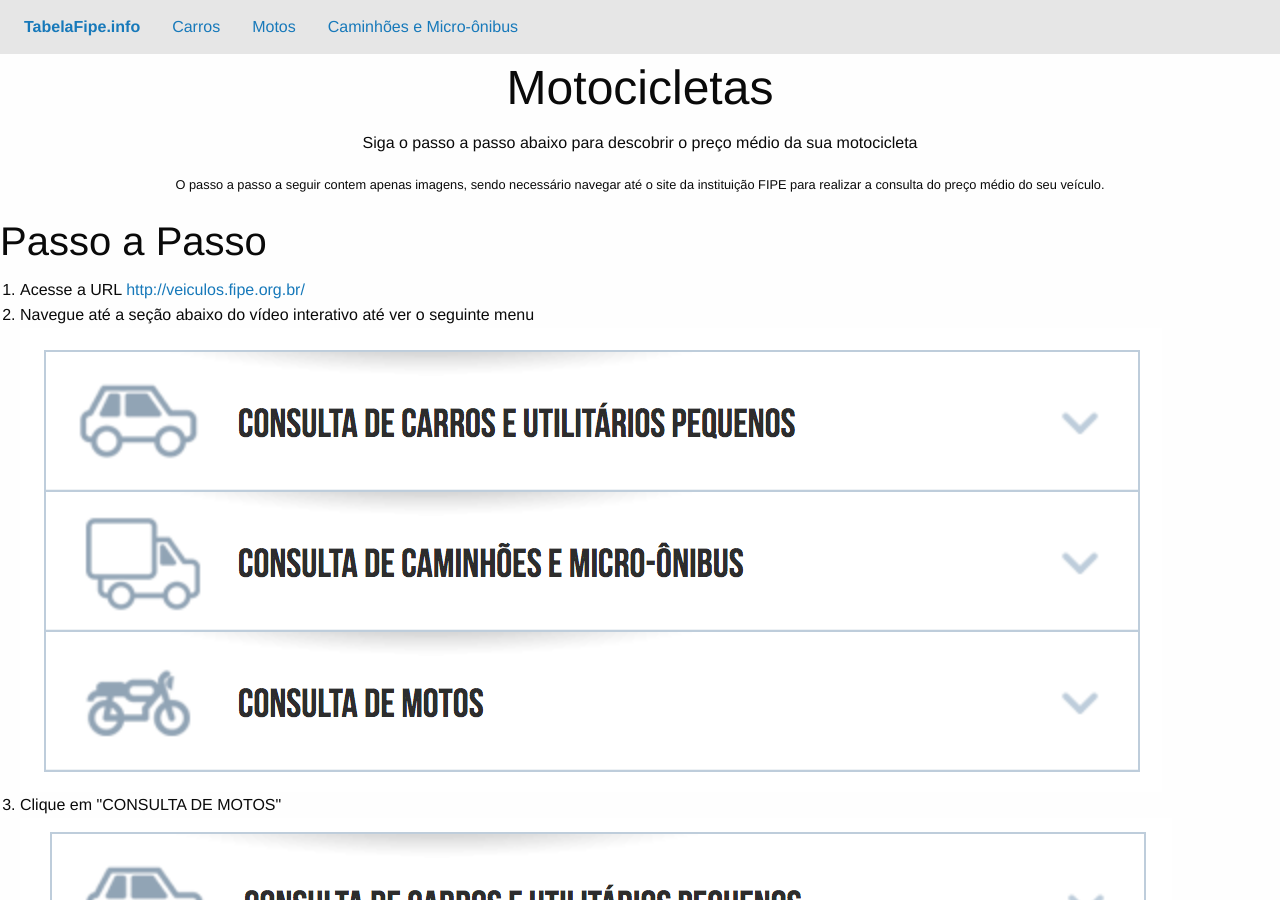
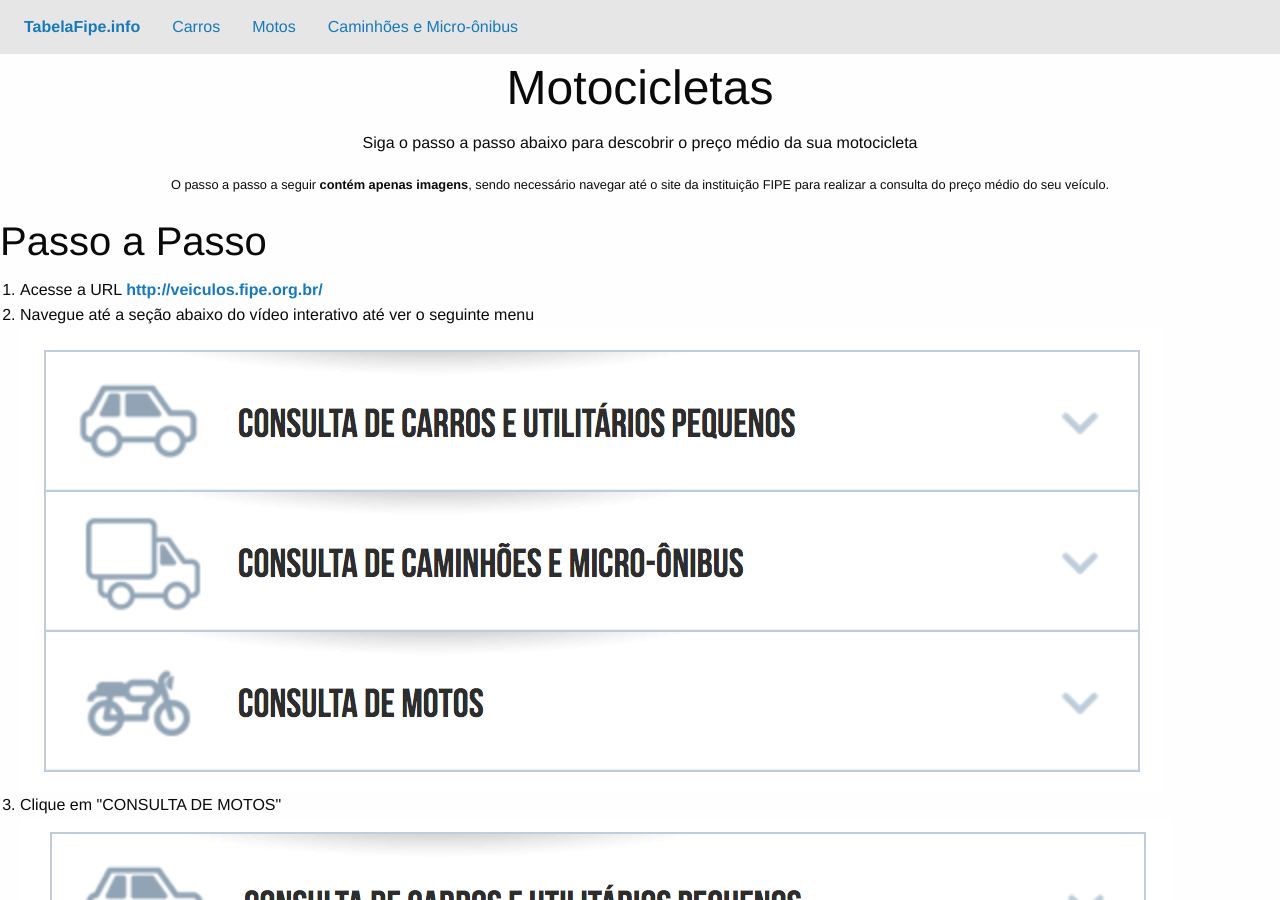
Before and after one commit to tiagoamaro/fipe-site, a Jekyll site: the page built from motos.html, in a window 1280 px wide and 900 px high. Built offline with Jekyll 4.4.1, drawn with Linux system fonts in a browser that asks for light colours; nearby versions of some CDN libraries.

Commit message:
enphasis on tutorial only having images

```diff
--- a/caminhoes.html
+++ b/caminhoes.html
@@ -12,7 +12,7 @@ layout: default
 
     <p>
       <small>
-        O passo a passo a seguir contem apenas imagens, sendo necessário navegar até o site da instituição FIPE para realizar a consulta do preço médio do seu veículo.
+        O passo a passo a seguir <strong>contém apenas imagens</strong>, sendo necessário navegar até o site da instituição FIPE para realizar a consulta do preço médio do seu veículo.
       </small>
     </p>
   </div>
@@ -26,7 +26,7 @@ layout: default
 
     <ol>
       <li>
-        Acesse a URL <a href="http://veiculos.fipe.org.br/" target="_blank">http://veiculos.fipe.org.br/</a>
+        Acesse a URL <a href="http://veiculos.fipe.org.br/" target="_blank"><strong>http://veiculos.fipe.org.br/</strong></a>
       </li>
       <li>
         Navegue até a seção abaixo do vídeo interativo até ver o seguinte menu
--- a/carros.html
+++ b/carros.html
@@ -12,7 +12,7 @@ layout: default
 
     <p>
       <small>
-        O passo a passo a seguir contem apenas imagens, sendo necessário navegar até o site da instituição FIPE para realizar a consulta do preço médio do seu veículo.
+        O passo a passo a seguir <strong>contém apenas imagens</strong>, sendo necessário navegar até o site da instituição FIPE para realizar a consulta do preço médio do seu veículo.
       </small>
     </p>
   </div>
@@ -25,7 +25,7 @@ layout: default
     <h2>Passo a Passo</h2>
     <ol>
       <li>
-        Acesse a URL <a href="http://veiculos.fipe.org.br/" target="_blank">http://veiculos.fipe.org.br/</a>
+        Acesse a URL <a href="http://veiculos.fipe.org.br/" target="_blank"><strong>http://veiculos.fipe.org.br/</strong></a>
       </li>
       <li>
         Navegue até a seção abaixo do vídeo interativo até ver o seguinte menu
--- a/motos.html
+++ b/motos.html
@@ -12,7 +12,7 @@ layout: default
 
     <p>
       <small>
-        O passo a passo a seguir contem apenas imagens, sendo necessário navegar até o site da instituição FIPE para realizar a consulta do preço médio do seu veículo.
+        O passo a passo a seguir <strong>contém apenas imagens</strong>, sendo necessário navegar até o site da instituição FIPE para realizar a consulta do preço médio do seu veículo.
       </small>
     </p>
   </div>
@@ -26,7 +26,7 @@ layout: default
 
     <ol>
       <li>
-        Acesse a URL <a href="http://veiculos.fipe.org.br/" target="_blank">http://veiculos.fipe.org.br/</a>
+        Acesse a URL <a href="http://veiculos.fipe.org.br/" target="_blank"><strong>http://veiculos.fipe.org.br/</strong></a>
       </li>
       <li>
         Navegue até a seção abaixo do vídeo interativo até ver o seguinte menu
```
